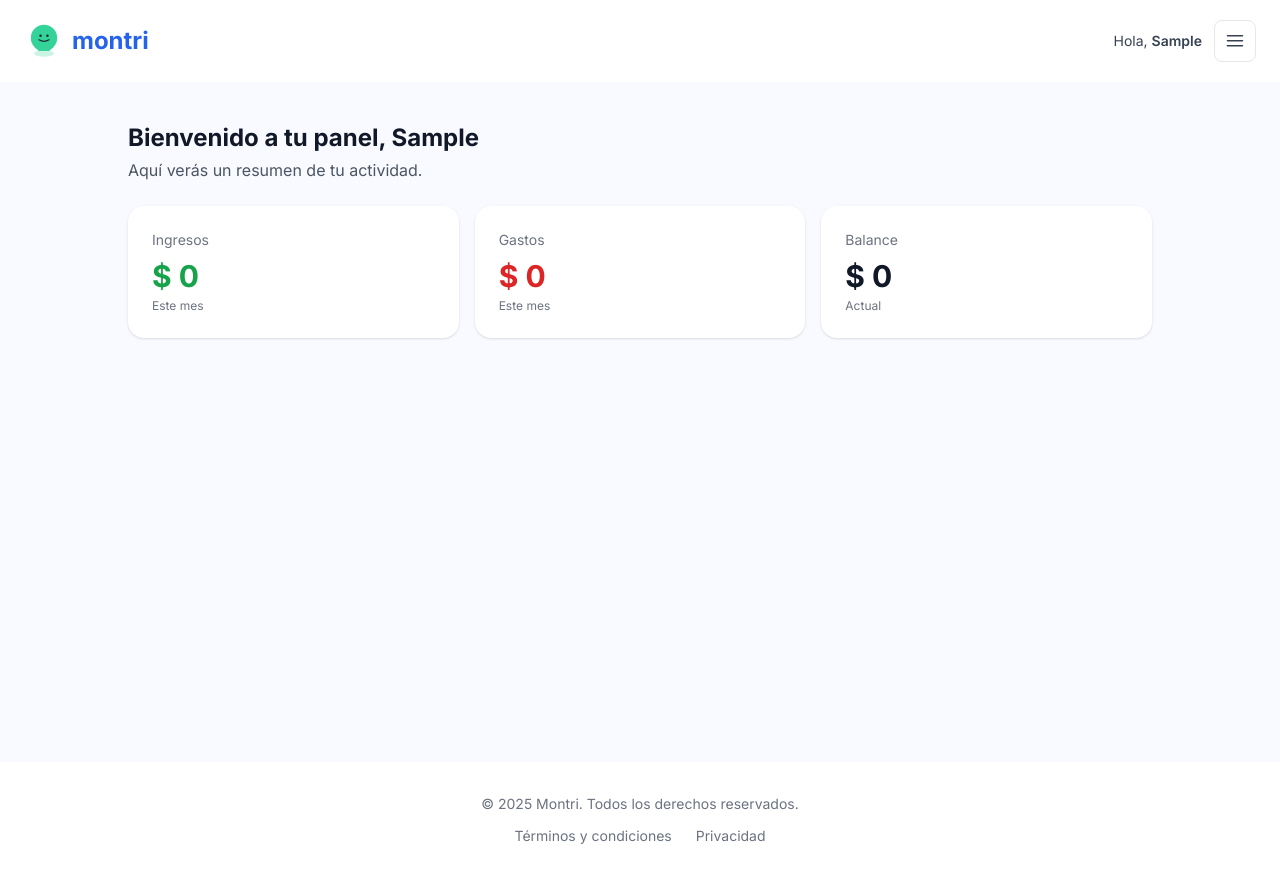
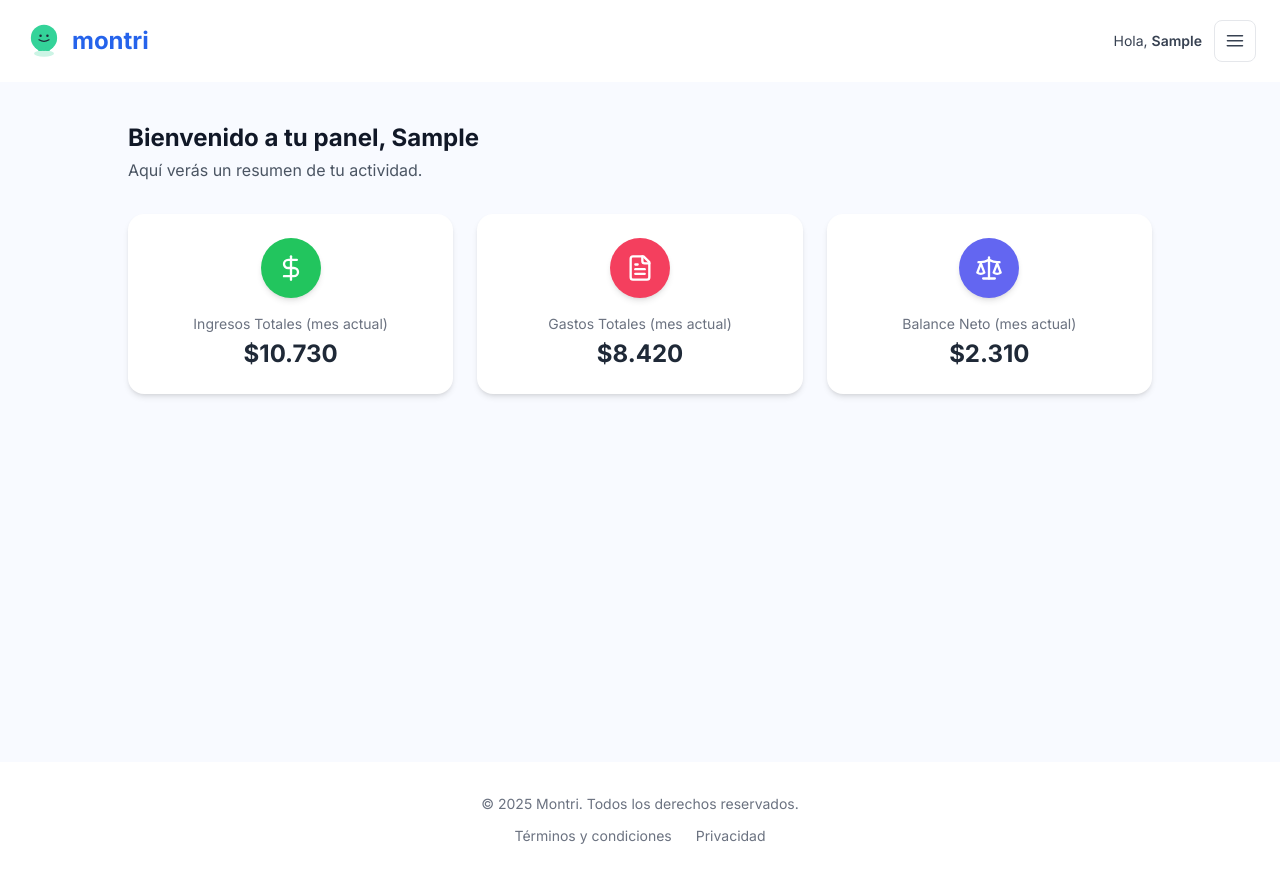
Before and after one commit to hsdesarrollo2025-ops/montri-frontend, a React (Vite) app: page /dashboard in a window 1280 px wide. Built offline with nearby package versions, Linux system fonts and the light colour scheme; no server answers; sample sign-in values are in the browser's storage.

Commit message:
modificaciones de iconos de cards

```diff
--- a/package.json
+++ b/package.json
@@ -11,6 +11,7 @@
     "typecheck": "tsc --noEmit -p tsconfig.app.json"
   },
   "dependencies": {
+    "lucide-react": "^0.546.0",
     "react": "^18.3.1",
     "react-dom": "^18.3.1",
     "react-router-dom": "^6.26.2"
--- /dev/null
+++ b/src/components/Header.jsx
@@ -0,0 +1,77 @@
+import { useState } from 'react';
+import { Link, useNavigate } from 'react-router-dom';
+import MontriIcon from './MontriIcon.tsx';
+import { useAuth } from '../context/AuthContext.jsx';
+
+export default function Header() {
+  const { user, token, logout } = useAuth();
+  const isAuthed = Boolean(token && user);
+  const [open, setOpen] = useState(false);
+  const navigate = useNavigate();
+
+  const firstName = (user?.firstName || user?.username || user?.email || '').split(' ')[0];
+
+  const handleDashboard = () => {
+    setOpen(false);
+    navigate('/dashboard');
+  };
+
+  return (
+    <header className="flex justify-between items-center p-4 bg-white shadow-sm border-b border-gray-100 relative">
+      <div className="flex items-center gap-2">
+        <Link to="/" className="flex items-center gap-2" aria-label="Ir al inicio">
+          <MontriIcon className="h-8 w-8" />
+          <span className="font-bold text-lg text-gray-800">montri</span>
+        </Link>
+      </div>
+
+      {!isAuthed ? (
+        <div className="flex items-center gap-3">
+          <Link
+            to="/login"
+            className="px-4 py-2 text-blue-600 border border-blue-600 rounded-lg font-medium hover:bg-blue-50 transition"
+          >
+            Iniciar sesión
+          </Link>
+          <Link
+            to="/register"
+            className="px-4 py-2 bg-blue-600 text-white rounded-lg font-medium hover:bg-blue-700 transition"
+          >
+            Registrarse
+          </Link>
+        </div>
+      ) : (
+        <div className="flex items-center gap-3">
+          <div className="flex items-center gap-2 bg-gray-50 py-1 px-3 rounded-full shadow-inner">
+            <span className="text-gray-600 text-sm">Hola,</span>
+            <span className="font-medium text-gray-800">{firstName}</span>
+          </div>
+          <button
+            onClick={() => setOpen((v) => !v)}
+            className="text-2xl hover:text-green-500 transition"
+            aria-expanded={open}
+            aria-label="Abrir menú"
+          >
+            ☰
+          </button>
+
+          <div
+            className={`absolute right-4 top-16 bg-white shadow-lg rounded-xl w-44 py-2 border border-gray-100 z-10 transition-all duration-200 ease-out ${open ? 'opacity-100 translate-y-0' : 'opacity-0 -translate-y-1 pointer-events-none'}`}
+            role="menu"
+          >
+            <button className="w-full text-left px-4 py-2 hover:bg-gray-50" role="menuitem" onClick={handleDashboard}>
+              Dashboard
+            </button>
+            <button
+              onClick={logout}
+              className="w-full text-left px-4 py-2 text-red-500 hover:bg-red-50"
+              role="menuitem"
+            >
+              Cerrar sesión
+            </button>
+          </div>
+        </div>
+      )}
+    </header>
+  );
+}
--- a/src/pages/Dashboard.jsx
+++ b/src/pages/Dashboard.jsx
@@ -1,6 +1,8 @@
 import { useEffect } from 'react';
 import { useNavigate } from 'react-router-dom';
 import { useAuth } from '../context/AuthContext.jsx';
+import { DollarSign, FileText, Scale } from "lucide-react";
+
 
 export default function Dashboard() {
   const { user, token } = useAuth();
@@ -22,21 +24,32 @@ export default function Dashboard() {
           <p className="text-gray-600 mt-1">Aquí verás un resumen de tu actividad.</p>
         </div>
 
-        <div className="grid grid-cols-1 sm:grid-cols-2 lg:grid-cols-3 gap-4">
-          <div className="bg-white rounded-2xl p-6 shadow">
-            <h2 className="text-sm font-medium text-gray-500">Ingresos</h2>
-            <p className="mt-2 text-3xl font-bold text-green-600">$ 0</p>
-            <p className="text-xs text-gray-500 mt-1">Este mes</p>
+        <div className="grid grid-cols-1 sm:grid-cols-3 gap-6 mt-8">
+          {/* Ingresos Totales */}
+          <div className="flex flex-col items-center bg-white rounded-2xl shadow-md p-6 hover:shadow-lg transition-all">
+            <div className="p-4 rounded-full bg-green-500 shadow-md mb-4 flex items-center justify-center">
+              <DollarSign size={28} color="white" strokeWidth={2} />
+            </div>
+            <p className="text-gray-500 text-sm">Ingresos Totales (mes actual)</p>
+            <h2 className="text-2xl font-bold text-gray-800 mt-1">$10.730</h2>
           </div>
-          <div className="bg-white rounded-2xl p-6 shadow">
-            <h2 className="text-sm font-medium text-gray-500">Gastos</h2>
-            <p className="mt-2 text-3xl font-bold text-red-600">$ 0</p>
-            <p className="text-xs text-gray-500 mt-1">Este mes</p>
+
+          {/* Gastos Totales */}
+          <div className="flex flex-col items-center bg-white rounded-2xl shadow-md p-6 hover:shadow-lg transition-all">
+            <div className="p-4 rounded-full bg-rose-500 shadow-md mb-4 flex items-center justify-center">
+              <FileText size={28} color="white" strokeWidth={2} />
+            </div>
+            <p className="text-gray-500 text-sm">Gastos Totales (mes actual)</p>
+            <h2 className="text-2xl font-bold text-gray-800 mt-1">$8.420</h2>
           </div>
-          <div className="bg-white rounded-2xl p-6 shadow">
-            <h2 className="text-sm font-medium text-gray-500">Balance</h2>
-            <p className="mt-2 text-3xl font-bold text-gray-900">$ 0</p>
-            <p className="text-xs text-gray-500 mt-1">Actual</p>
+
+          {/* Balance Neto */}
+          <div className="flex flex-col items-center bg-white rounded-2xl shadow-md p-6 hover:shadow-lg transition-all">
+            <div className="p-4 rounded-full bg-indigo-500 shadow-md mb-4 flex items-center justify-center">
+              <Scale size={28} color="white" strokeWidth={2} />
+            </div>
+            <p className="text-gray-500 text-sm">Balance Neto (mes actual)</p>
+            <h2 className="text-2xl font-bold text-gray-800 mt-1">$2.310</h2>
           </div>
         </div>
       </div>
```
Also changed, not shown: 1 other file (tests, documents, lock files or other folders).
